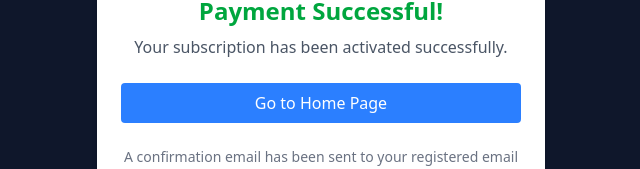
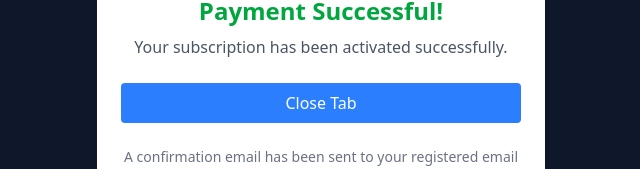
Before and after one commit to kishan5459/MERN-2FA-AUTH, a React (Vite) app in the folder client/: page /success in a window 1280 px wide. Shown: the part 365-534 px from the top of the page, without its empty margins (319-959 px from the left). Built offline with nearby package versions, Linux system fonts and the light colour scheme; no server answers; sample sign-in values are in the browser's storage.

Commit message:
Update PaymentSuccess.jsx

```diff
--- a/client/src/pages/PaymentSuccess.jsx
+++ b/client/src/pages/PaymentSuccess.jsx
@@ -6,7 +6,8 @@ export function PaymentSuccess() {
   const navigate = useNavigate()
 
   const handleGoHome = () => {
-    navigate('/')
+    // navigate('/')
+    window.close();
   }
 
   return (
@@ -28,7 +29,7 @@ export function PaymentSuccess() {
           onClick={handleGoHome}
           className='w-full bg-blue-500 text-white px-4 py-2 rounded hover:bg-blue-600'
         >
-          Go to Home Page
+          Close Tab
         </button>
       </div>
 
```
